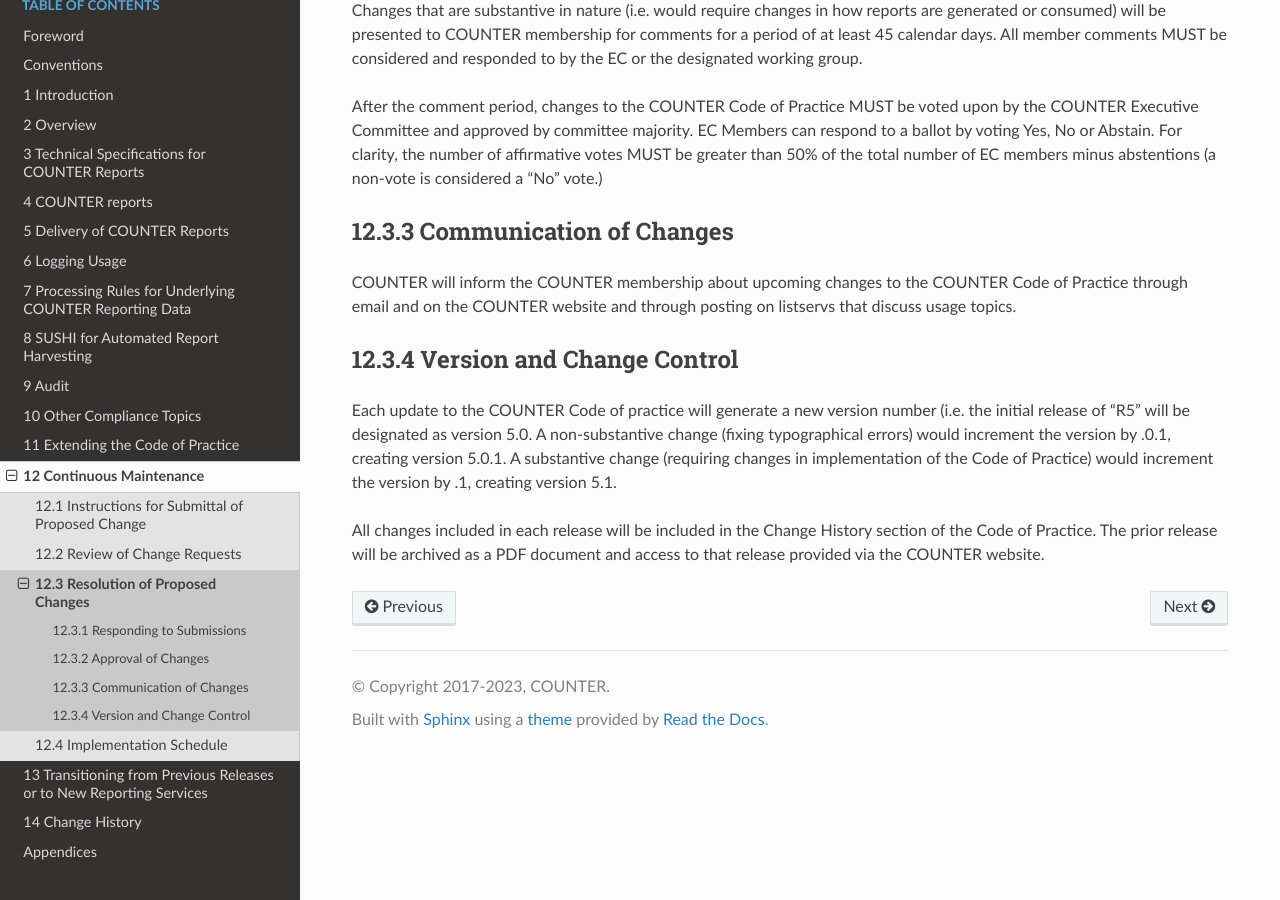
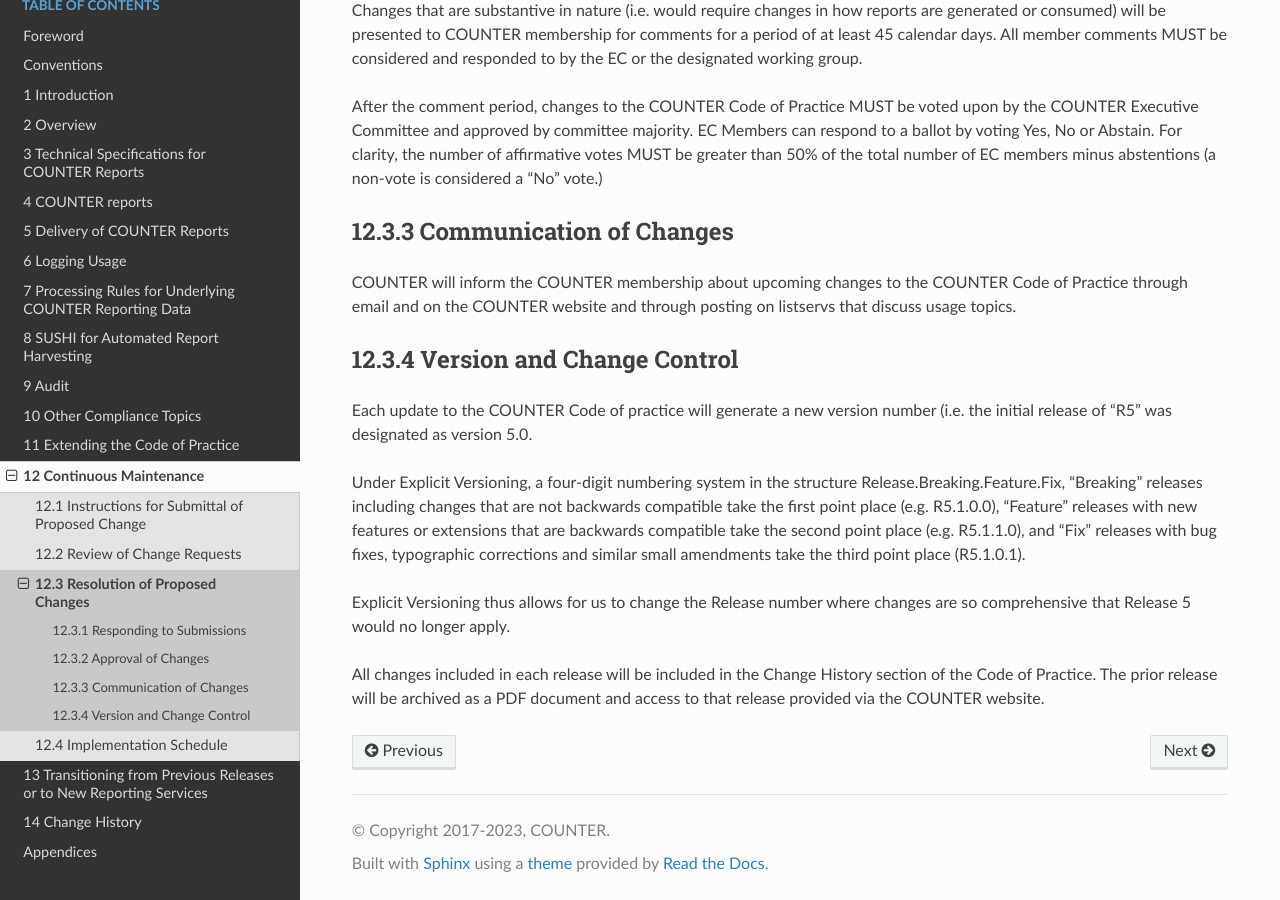
Before and after one commit to Project-Counter/cop5, a Sphinx documentation site: the page built from source/12-maintenance/03-resolution-of-proposed-changes.rst, in a window 1280 px wide and 900 px high, scrolled down 561 px. Built offline with Sphinx 7.4.7 and the Read the Docs theme 2.0.0, drawn with Linux system fonts in a browser that asks for light colours.

Commit message:
Explicit Versioning
Describes EV break, feature and fix releases

```diff
--- a/source/01-introduction/01-general-information.rst
+++ b/source/01-introduction/01-general-information.rst
@@ -44,9 +44,9 @@
 Versions
 """"""""
 
-The COUNTER Code of Practice will be extended and upgraded as necessary based on input from the communities it serves. Each new version will be made available as a numbered release on the COUNTER website; users will be alerted to its availability. R5 of the Code of Practice replaces Release 4 (R4) of the Code of Practice. The deadline date for implementation of this Release is 01-Jan-2019. After this date, only those content providers compliant with R5 will be deemed compliant with the Code of Practice.
+The COUNTER Code of Practice will be extended and upgraded as necessary based on input from the communities it serves. Each new version will be made available as a numbered release on the COUNTER website; users will be alerted to its availability. R5.1 of the Code of Practice replaces Release 5 (R5) of the Code of Practice. The deadline date for implementation of this Release is 01-Jan-2025. After this date, only those content providers compliant with R5.1 will be deemed compliant with the Code of Practice.
 
-COUNTER R5 introduces a continuous maintenance process (see :numref:`maintenance` below) that will allow the Code of Practice to evolve over time minimizing the need for major version changes.
+COUNTER R5 introduced a continuous maintenance process (see :numref:`maintenance` below) that allowed the Code of Practice to evolve over time minimizing the need for major version changes. In R5.1 the COP will transition to use of Explicit Versioning, a four-digit numbering system in the structure Release.Breaking.Feature.Fix, where “Breaking” indicates changes that are not backwards compatible, “Feature” indicates new features or extensions that are backwards compatible, and “Fix” is used for typographic corrections and similar small amendments.
 
 
 Auditing and COUNTER Compliance
--- a/source/12-maintenance/03-resolution-of-proposed-changes.rst
+++ b/source/12-maintenance/03-resolution-of-proposed-changes.rst
@@ -35,6 +35,10 @@
 Version and Change Control
 """"""""""""""""""""""""""
 
-Each update to the COUNTER Code of practice will generate a new version number (i.e. the initial release of “R5” will be designated as version 5.0. A non-substantive change (fixing typographical errors) would increment the version by .0.1, creating version 5.0.1. A substantive change (requiring changes in implementation of the Code of Practice) would increment the version by .1, creating version 5.1.
+Each update to the COUNTER Code of practice will generate a new version number (i.e. the initial release of “R5” was designated as version 5.0.
+
+Under Explicit Versioning, a four-digit numbering system in the structure Release.Breaking.Feature.Fix, “Breaking” releases including changes that are not backwards compatible take the first point place (e.g. R5.1.0.0), “Feature” releases with new features or extensions that are backwards compatible take the second point place (e.g. R5.1.1.0), and “Fix” releases with bug fixes, typographic corrections and similar small amendments take the third point place (R5.1.0.1).
+
+Explicit Versioning thus allows for us to change the Release number where changes are so comprehensive that Release 5 would no longer apply.
 
 All changes included in each release will be included in the Change History section of the Code of Practice. The prior release will be archived as a PDF document and access to that release provided via the COUNTER website.
```
